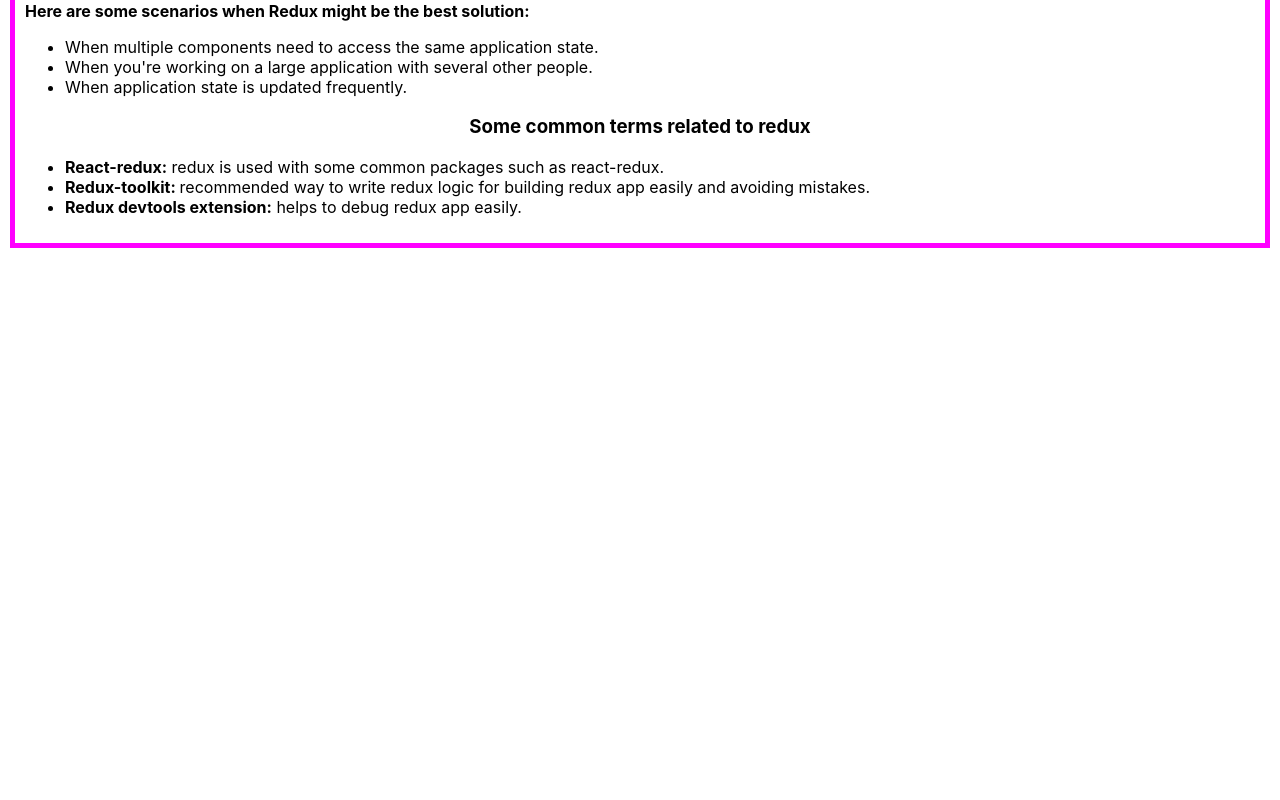
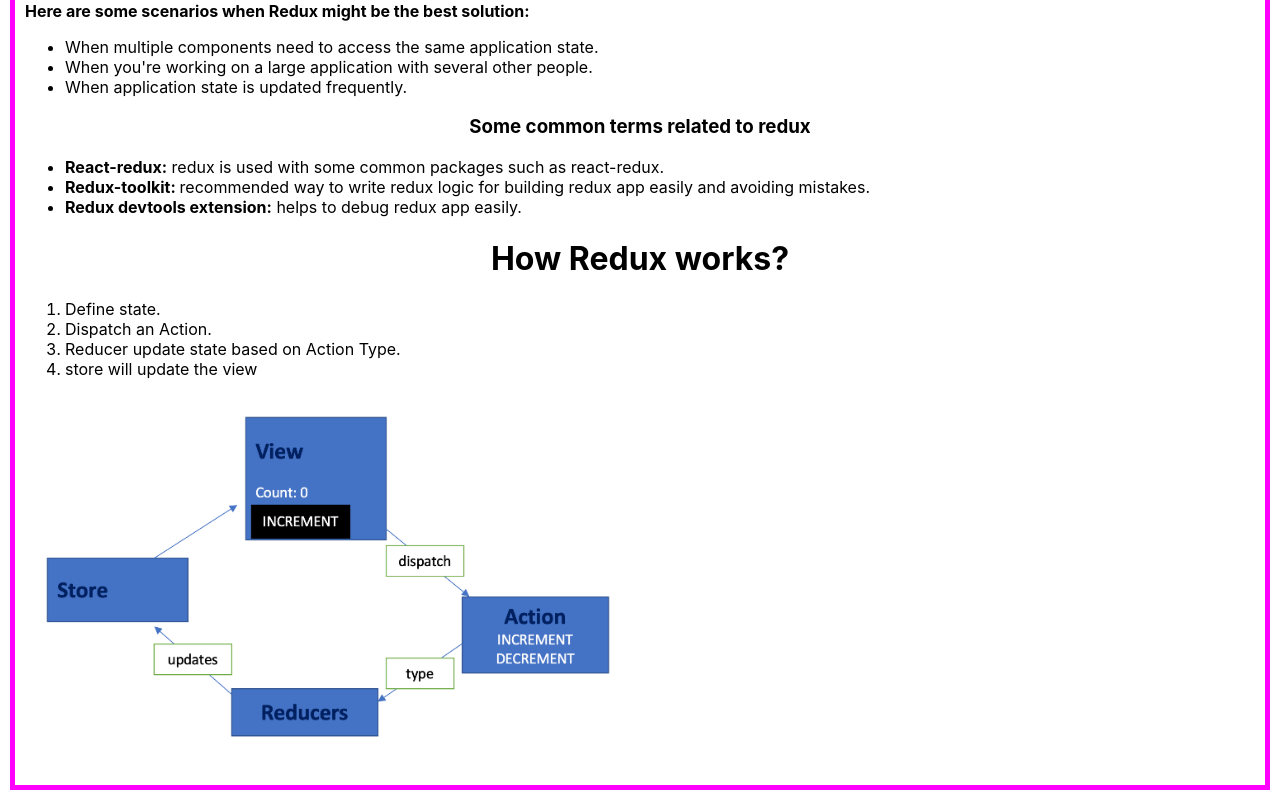
Before and after one commit to khaled39ab/Basic-Redux, a React (Create React App) app: page / in a window 1280 px wide. Shown: the part 566-1366 px from the top of the page. Before the commit the page ends 824 px from the top, so only its background shows below. Built offline with nearby package versions, Linux system fonts and the light colour scheme.

Commit message:
redux working steps

```diff
--- a/src/page/Class/Theory.js
+++ b/src/page/Class/Theory.js
@@ -1,4 +1,5 @@
 import React from 'react';
+import reduxWork from './../../images/redux-work.png'
 
 const Theory = () => {
     return (
@@ -55,6 +56,19 @@
                     </ul>
                 </p>
             </div>
+
+            <div>
+                <h1 style={{ 'textAlign': 'center' }}>How Redux works?</h1>
+                <p>
+                    <ol>
+                        <li>Define state.</li>
+                        <li>Dispatch an Action.</li>
+                        <li>Reducer update state based on Action Type.</li>
+                        <li>store will update the view</li>
+                    </ol>
+                    <img style={{'width': "50%"}} src={reduxWork} alt="" />
+                </p>
+            </div>
         </div>
     );
 };
```
Also changed, not shown: src/images/redux-work.png (added).
